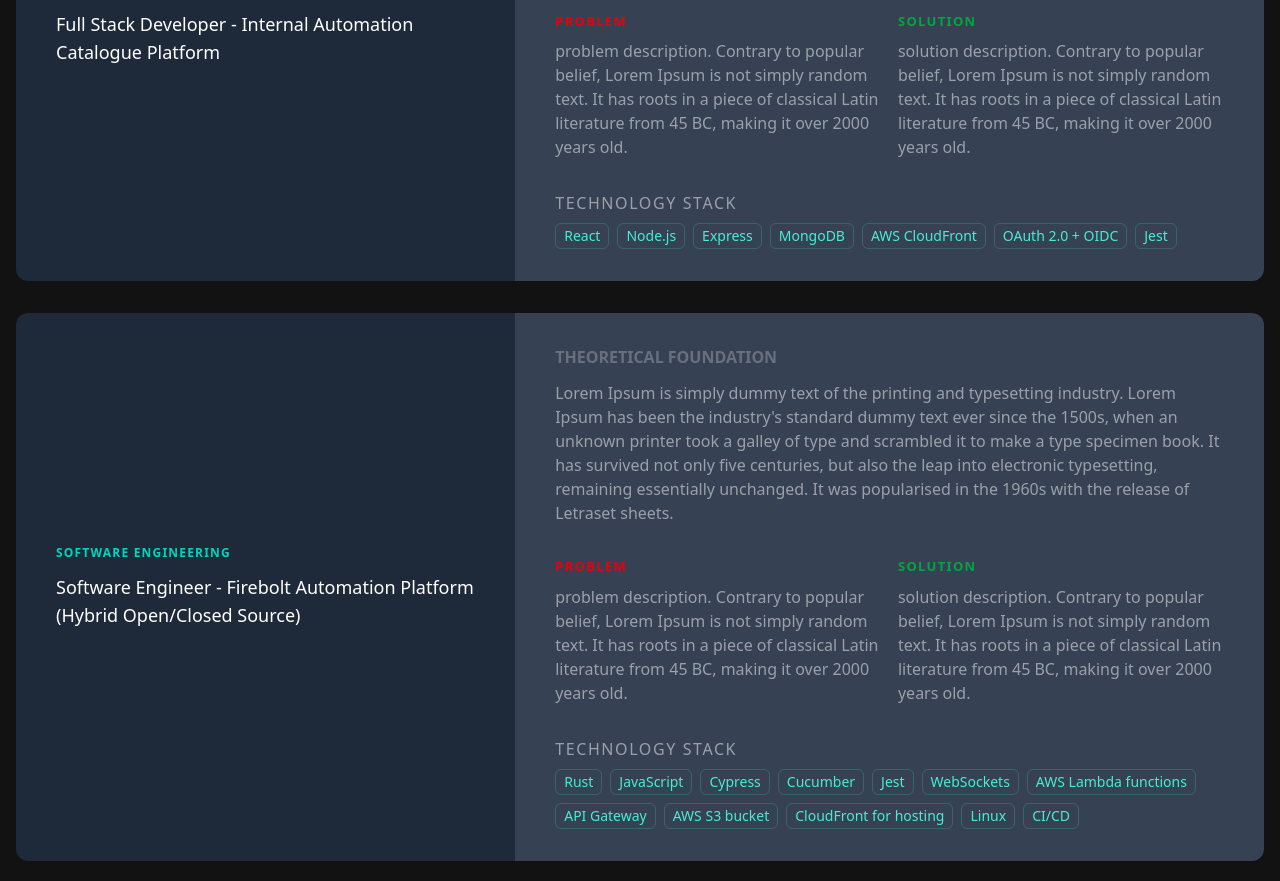
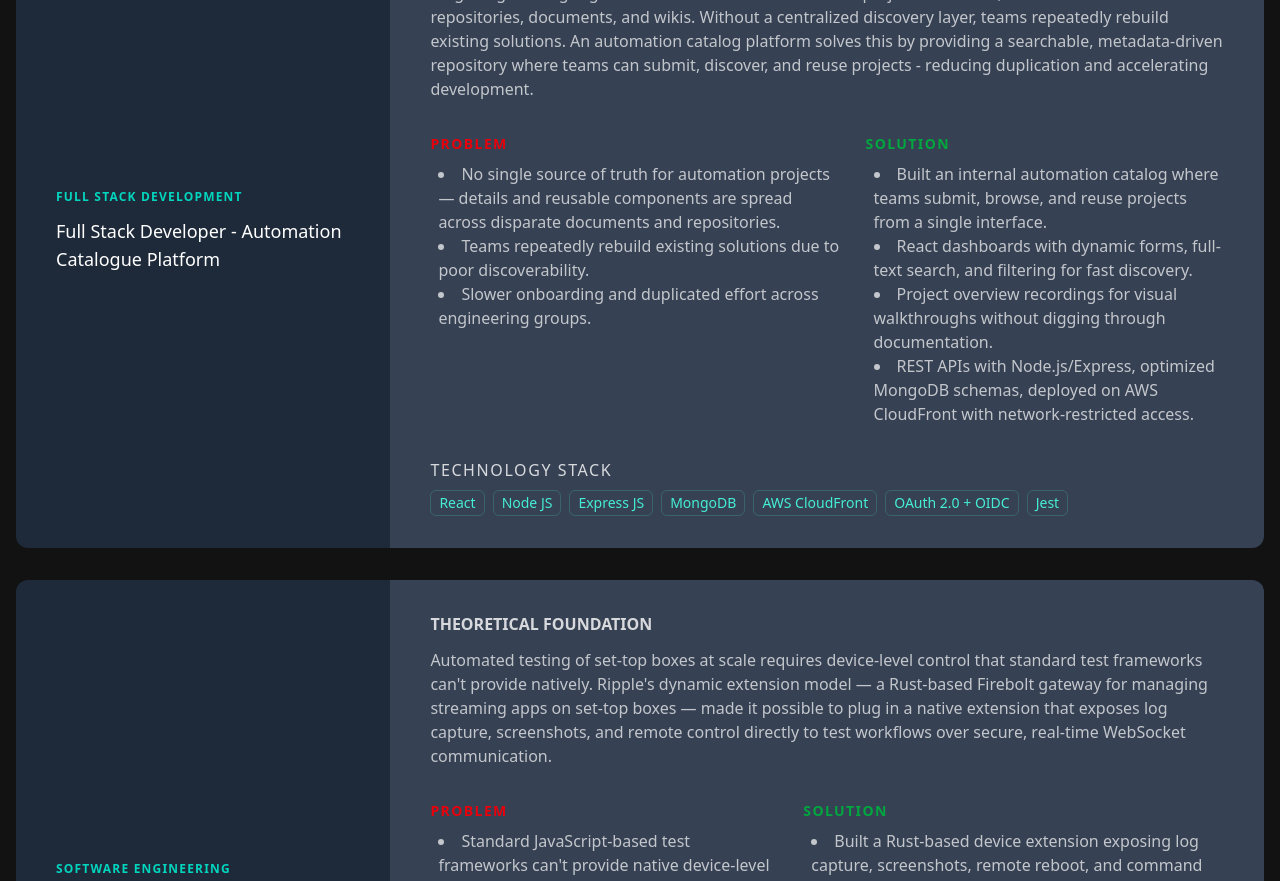
Before and after one commit to Eswar2103/eswar-portfolio, a React (Vite) app: page / in a window 1280 px wide. Shown: the part 2580-3461 px from the top of the page. Built offline with nearby package versions, Linux system fonts and the light colour scheme.

Commit message:
Projects data update

```diff
--- a/src/components/Journey.jsx
+++ b/src/components/Journey.jsx
@@ -23,7 +23,7 @@ function Experience() {
       company: "Tata Elxsi",
       description: {
         heading:
-          "Senior Engineer — Developer Tooling Platforms, Device Automation & Cloud Platform Systems",
+          "Senior Engineer - Developer Tooling Platforms, Device Automation & Cloud Platform Systems",
         subpoints: [
           "Built React UI, Node.js/Express REST APIs and optimized MongoDB schemas for searchable project catalog systems.",
           "Built Rust-based device extensions enabling remote automation features like command execution, log capture, screenshots, and reboot control.",
@@ -37,7 +37,7 @@ function Experience() {
       title: "Engineer",
       company: "Tata Elxsi",
       description: {
-        heading: "Software Engineer — Streaming Platform UI",
+        heading: "Software Engineer - Streaming Platform UI",
         subpoints: [
           "Developed scalable React UIs and dashboards for streaming TV and internal automation platforms with routing and global state management using redux.",
           "Integrated OAuth 2.0 / OIDC authentication and device authorization flows.",
--- a/src/components/LazyScrolling.jsx
+++ b/src/components/LazyScrolling.jsx
@@ -13,7 +13,7 @@ function LazyScrolling({ children }) {
         }
       },
       {
-        threshold: 0.2,
+        threshold: 0,
         rootMargin: "50px 0px",
       },
     );
--- a/src/components/Projects.jsx
+++ b/src/components/Projects.jsx
@@ -1,14 +1,15 @@
 function Projects() {
   const projectsOverview = [
     {
-      title: "Frontend Developer - Streaming Platform UI",
+      title:
+        "Frontend Developer - Streaming TV and content aggregation platform ",
       description: [
-        "Built and maintained scalable Ul for a streaming TV platform and smart TV/device content platform that aggregates channels and apps.",
-        "Implemented client-side routing with React Router and global state management using Redux. ",
-        "Integrated OAuth 2.0 / OIDC authentication flows for secure user access and device-level content authorisation.",
-        "Optimized responsive layouts for large screens and collaborated with backend/product teams for API alignment.",
+        "Built and maintained a scalable UI for a smart TV content platform that aggregates streaming channels and apps across devices.",
+        "Implemented client-side routing with React Router and global state management using Redux.",
+        "Integrated OAuth 2.0 and OIDC authentication flows for secure user access and device-level content authorization.",
+        "Optimized responsive layouts for large-screen devices, ensuring consistent rendering across smart TV form factors.",
         "Collaborated with backend and product teams to align API contracts and feature delivery.",
-        "Added unit test coverage using Jest, improving reliability of UI logic and API integrations.",
+        "Wrote unit tests using Jest to improve reliability of UI logic and API integration layers.",
       ],
       techStack: [
         "React",
@@ -19,11 +20,24 @@ function Projects() {
         "Jest",
       ],
       domain: "Frontend UI Development",
+      theoreticaFoundation:
+        "Modern smart TV and streaming ecosystems require users to manage multiple devices, subscriptions, and service interactions across fragmented interfaces. A unified account management platform addresses this by centralizing device registration - whether a set-top box or a smart TV - subscription control, warranty tracking, and support workflows into a single web application. Built with React, Redux, and OAuth 2.0/OIDC, such platforms demand scalable UI architecture, secure authentication, and seamless integration with backend services to serve both casual viewers and multi-device households effectively.",
+      problem: [
+        "Device linking, warranty details, complaints, and account management are scattered across disconnected portals.",
+        "Users managing multiple set-top boxes and smart TVs face poor visibility and high friction in day-to-day tasks.",
+        "Delayed issue resolution due to no single place to track subscriptions or raise support requests.",
+      ],
+      solution: [
+        "Built a unified account management platform covering device linking, multi-account management, subscription control, warranty tracking, and complaint raising.",
+        "Scalable React UI with Redux state management and OAuth 2.0/OIDC authentication.",
+        "Responsive layouts optimized for large screens; REST APIs integrated with backend teams.",
+        "Reliability ensured through Jest unit testing across UI logic and API layers.",
+      ],
     },
     {
-      title: "Full Stack Developer - Internal Automation Catalogue Platform",
+      title: "Full Stack Developer - Automation Catalogue Platform",
       description: [
-        "Developed internal platform to catalog automation projects, enabling reuse and faster development.",
+        "Developed a platform to catalog automation projects, enabling reuse and faster development.",
         "Developed React dashboards and dynamic forms for project submission and discovery.",
         "Designed and implemented REST APIs using Node.js and Express.",
         "Modeled and optimized MongoDB schemas for searchable project metadata.",
@@ -32,85 +46,99 @@ function Projects() {
       ],
       techStack: [
         "React",
-        "Node.js",
-        "Express",
+        "Node JS",
+        "Express JS",
         "MongoDB",
         "AWS CloudFront",
         "OAuth 2.0 + OIDC",
         "Jest",
       ],
       domain: "Full Stack Development",
+      problem: [
+        "No single source of truth for automation projects — details and reusable components are spread across disparate documents and repositories.",
+        "Teams repeatedly rebuild existing solutions due to poor discoverability.",
+        "Slower onboarding and duplicated effort across engineering groups.",
+      ],
+      solution: [
+        "Built an internal automation catalog where teams submit, browse, and reuse projects from a single interface.",
+        "React dashboards with dynamic forms, full-text search, and filtering for fast discovery.",
+        "Project overview recordings for visual walkthroughs without digging through documentation.",
+        "REST APIs with Node.js/Express, optimized MongoDB schemas, deployed on AWS CloudFront with network-restricted access.",
+      ],
+      theoreticaFoundation:
+        "Large engineering organizations accumulate automation projects over time, often scattered across repositories, documents, and wikis. Without a centralized discovery layer, teams repeatedly rebuild existing solutions. An automation catalog platform solves this by providing a searchable, metadata-driven repository where teams can submit, discover, and reuse projects - reducing duplication and accelerating development.",
     },
     {
-      title:
-        "Software Engineer - Firebolt Automation Platform (Hybrid Open/Closed Source)",
+      title: "Software Engineer - Rust based Firebolt Automation Extension",
       description: [
-        "Developed a Rust-based device extension for Ripple set-top boxes, enabling device-level automation capabilities, including log capture, screenshots, remote reboot, and command execution.",
+        "Developed a Rust-based device extension for Ripple set-top boxes, enabling device-level automation including log capture, screenshots, remote reboot, and command execution.",
         "Implemented secure WebSocket pub/sub communication for real-time device control and telemetry.",
-        "Worked with Cypress and Cucumber client framework and javascript based mock firebolt application.",
-        "Deployed services via AWS Lambda, API Gateway, S3, CloudFront.",
-        "Extension adopted across 50+ development device types across North America and Europe.",
+        "Integrated the Rust extension into a Cypress and JavaScript-based test framework, bridging native device control with automated test workflows.",
+        "Deployed supporting services via AWS Lambda, API Gateway, S3, and CloudFront.",
+        "Extension adopted across 50+ device types in North America and Europe.",
       ],
       techStack: [
         "Rust",
         "JavaScript",
         "Cypress",
-        "Cucumber",
-        "Jest",
         "WebSockets",
-        "AWS Lambda functions",
+        "AWS Lambda",
         "API Gateway",
         "AWS S3 bucket",
-        "CloudFront for hosting",
+        "CloudFront",
         "Linux",
         "CI/CD",
       ],
       domain: "Software Engineering",
-      openSourceLinks: [
-        {
-          name: "Ripple",
-          link: "https://github.com/rdkcentral/Ripple",
-          cover: "[GitHub - Ripple Repo]",
-        },
-        {
-          name: "Cypress & JavaScript Test Client(FCS)",
-          link: "https://github.com/rdkcentral/firebolt-certification-suite",
-          cover: "[GitHub - Cypress Client Repo]",
-        },
-        {
-          name: "Client based 3rd party application(FCA)",
-          link: "https://github.com/rdkcentral/firebolt-certification-app",
-          cover: "[GitHub - Thirdparty app Repo]",
-        },
-        {
-          name: "Mock Firebolt application",
-          link: "https://github.com/rdkcentral/mock-firebolt",
-          cover: "[GitHub - Mock Firebolt OS Repo]",
-        },
+      theoreticaFoundation:
+        "Automated testing of set-top boxes at scale requires device-level control that standard test frameworks can't provide natively. Ripple's dynamic extension model — a Rust-based Firebolt gateway for managing streaming apps on set-top boxes — made it possible to plug in a native extension that exposes log capture, screenshots, and remote control directly to test workflows over secure, real-time WebSocket communication.",
+      problem: [
+        "Standard JavaScript-based test frameworks can't provide native device-level control for Ripple set-top boxes.",
+        "No unified mechanism to capture logs, take screenshots, reboot devices, or execute commands remotely.",
+        "Automated testing was slow, inconsistent, and hard to maintain across diverse device types.",
+      ],
+      solution: [
+        "Built a Rust-based device extension exposing log capture, screenshots, remote reboot, and command execution.",
+        "Secure WebSocket pub/sub communication for real-time device control and telemetry.",
+        "Integrated directly into Cypress/JavaScript test frameworks; supporting services on AWS Lambda, API Gateway, S3, and CloudFront.",
+        "Adopted across 50+ device types in North America and Europe.",
       ],
     },
     {
-      title:
-        "Freelance Frontend Developer - Client Portfolio Website (Confidential)",
+      title: "Individual Frontend Developer - Client Portfolio Website",
       description: [
         "Designed and developed a responsive portfolio website for a public figure using React and modern UI practices.",
-        "Built modular sections for biography, media, achievements and public engagement.",
-        "Implemented SEO-friendly structure and performance-optimized layouts to improve visibility and loading speed.",
-        "Collaborated directly with the client to gather requirements and deliver a custom visual identity.",
-        "Built a protected admin interface using JWT token-based authentication, enabling secure and automated data uploads for gallery, news, and events management.",
-        "Deployed a serverless architecture using AWS S3, Lambda, API Gateway, DynamoDB, and CloudFront with Cl-based automated deployment.",
+        "Built modular sections for biography, media, achievements, and public engagement.",
+        "Implemented SEO-friendly structure and performance-optimized layouts to improve visibility and load speed.",
+        "Collaborated with the client to gather requirements and deliver a tailored visual identity.",
+        "Built a protected admin interface using JWT-based authentication, enabling secure content management for gallery, news, and events.",
+        "Deployed a serverless architecture on AWS (S3, Lambda, API Gateway, DynamoDB, CloudFront) with CI-based automated deployments.",
       ],
-      domain: "Full stack Engineering",
+      domain: "Full stack Development",
       techStack: [
         "React",
+        "Javascript",
         "Tailwind CSS",
         "React Router",
         "AWS S3 bucket",
         "AWS Lambda functions",
         "API Gateway",
         "DynamoDB",
-        "CloudFront for hosting",
+        "CloudFront",
         "CI/CD",
+      ],
+      theoreticaFoundation:
+        "Public figures need a professional web presence that reflects their identity while allowing them to manage content without relying on developers for routine updates. A custom-built portfolio gives full control over branding, SEO, and content architecture — while a serverless backend keeps costs low and scales with the traffic spikes common to public-facing sites.",
+      problem: [
+        "Generic CMS platforms limit branding control and often have poor performance characteristics.",
+        "Content updates for gallery, news, and events require developer involvement, creating bottlenecks.",
+        "No ownership of infrastructure or content pipeline — fully dependent on third-party platforms.",
+      ],
+      solution: [
+        "Built a fully custom React portfolio with modular sections for biography, media, achievements, and public engagement.",
+        "Protected admin interface with JWT authentication, enabling the client to self-manage gallery, news, and events independently.",
+        "SEO-optimized structure and performance-tuned layouts for fast load times and discoverability.",
+        "Serverless AWS architecture (S3, Lambda, API Gateway, DynamoDB, CloudFront) with CI-based automated deployments for zero-downtime updates.",
       ],
     },
   ];
@@ -132,7 +160,7 @@ function Projectsgrid({ projects }) {
       {projects.map((p) => (
         <div
           key={p.title}
-          className="w-full h-auto grid grid-cols-1 md:grid-cols-5 mb-8 rounded-2xl min-h-[300px]"
+          className="w-full h-auto grid grid-cols-1 md:grid-cols-10 mb-8 rounded-2xl min-h-[300px]"
         >
           <ProjectItem project={p} />
         </div>
@@ -144,51 +172,43 @@ function Projectsgrid({ projects }) {
 function ProjectItem({ project }) {
   return (
     <>
-      <div className="col-span-2 md:bg-gray-800 bg-gray-700 rounded-t-xl md:rounded-t-none md:rounded-l-xl! px-4 md:px-10 flex flex-col justify-center py-8 gap-3">
+      <div className="col-span-3 bg-gray-800 rounded-t-xl md:rounded-t-none md:rounded-l-xl! px-4 md:px-10 flex flex-col justify-center py-8 gap-3">
         <p className="text-teal-400 uppercase font-bold text-xs tracking-widest self-start">
           {project.domain}
         </p>
-        <p className="text-lg text-white ">{project.title}</p>
+        <p className="text-lg text-white">{project.title}</p>
       </div>
-      <div className="col-span-3 bg-gray-700 rounded-b-xl md:rounded-b-none md:rounded-r-xl! px-4 md:px-10 flex flex-col gap-8 py-2 md:py-8">
+      <div className="col-span-7 bg-gray-700 rounded-b-xl md:rounded-b-none md:rounded-r-xl! px-4 md:px-10 flex flex-col gap-8 py-2 md:py-8">
         <div className="flex flex-col gap-3">
-          <p className="uppercase text-white/25 font-bold">
+          <p className="uppercase text-white/80 font-bold">
             Theoretical Foundation
           </p>
-          <p className="text-white/50">
-            Lorem Ipsum is simply dummy text of the printing and typesetting
-            industry. Lorem Ipsum has been the industry's standard dummy text
-            ever since the 1500s, when an unknown printer took a galley of type
-            and scrambled it to make a type specimen book. It has survived not
-            only five centuries, but also the leap into electronic typesetting,
-            remaining essentially unchanged. It was popularised in the 1960s
-            with the release of Letraset sheets.
-          </p>
+          <p className="text-white/70">{project.theoreticaFoundation}</p>
         </div>
-        <div className="flex justify-between gap-4">
+        <div className="flex flex-col md:flex-row justify-between gap-y-4 gap-x-6">
           <div className="flex flex-col gap-2">
-            <p className="uppercase font-bold text-[13px] text-red-600 tracking-widest">
+            <p className="uppercase font-bold text-[14px] text-red-600 tracking-widest">
               problem
             </p>
-            <p className="text-white/50">
-              problem description. Contrary to popular belief, Lorem Ipsum is
-              not simply random text. It has roots in a piece of classical Latin
-              literature from 45 BC, making it over 2000 years old.
+            <p className="text-white/70 ml-2">
+              {project.problem.map((p) => (
+                <li>{p}</li>
+              ))}
             </p>
           </div>
           <div className="flex flex-col gap-2">
-            <p className="uppercase font-bold text-[13px] text-green-600 tracking-widest">
+            <p className="uppercase font-bold text-[14px] text-green-600 tracking-widest">
               solution
             </p>
-            <p className="text-white/50">
-              solution description. Contrary to popular belief, Lorem Ipsum is
-              not simply random text. It has roots in a piece of classical Latin
-              literature from 45 BC, making it over 2000 years old.
+            <p className="text-white/70 ml-2">
+              {project.solution.map((s) => (
+                <li>{s}</li>
+              ))}
             </p>
           </div>
         </div>
         <div className="flex flex-col gap-2">
-          <p className="uppercase text-white/50 text-md tracking-widest">
+          <p className="uppercase text-white/80 text-md tracking-widest">
             technology stack
           </p>
           <div className="flex flex-wrap gap-2">
```
